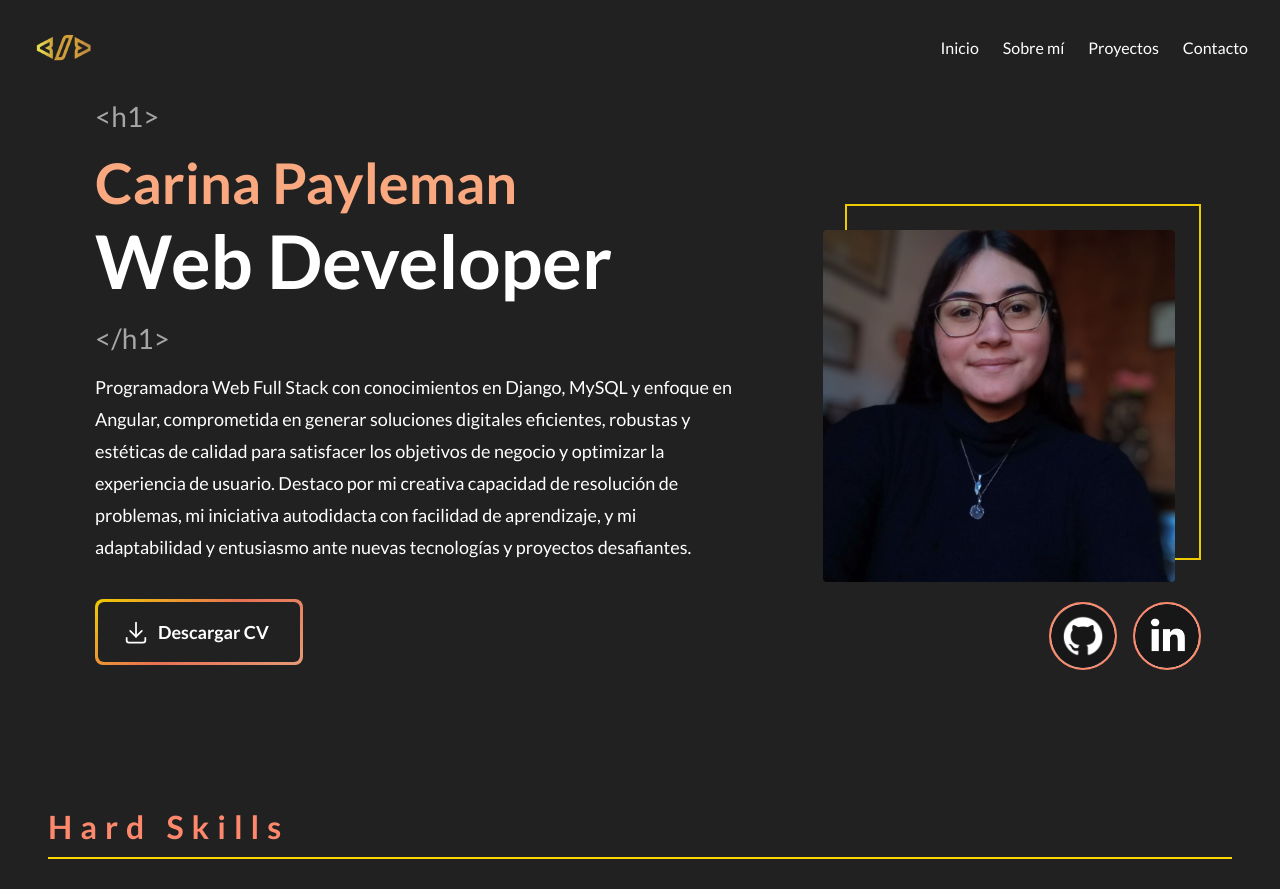
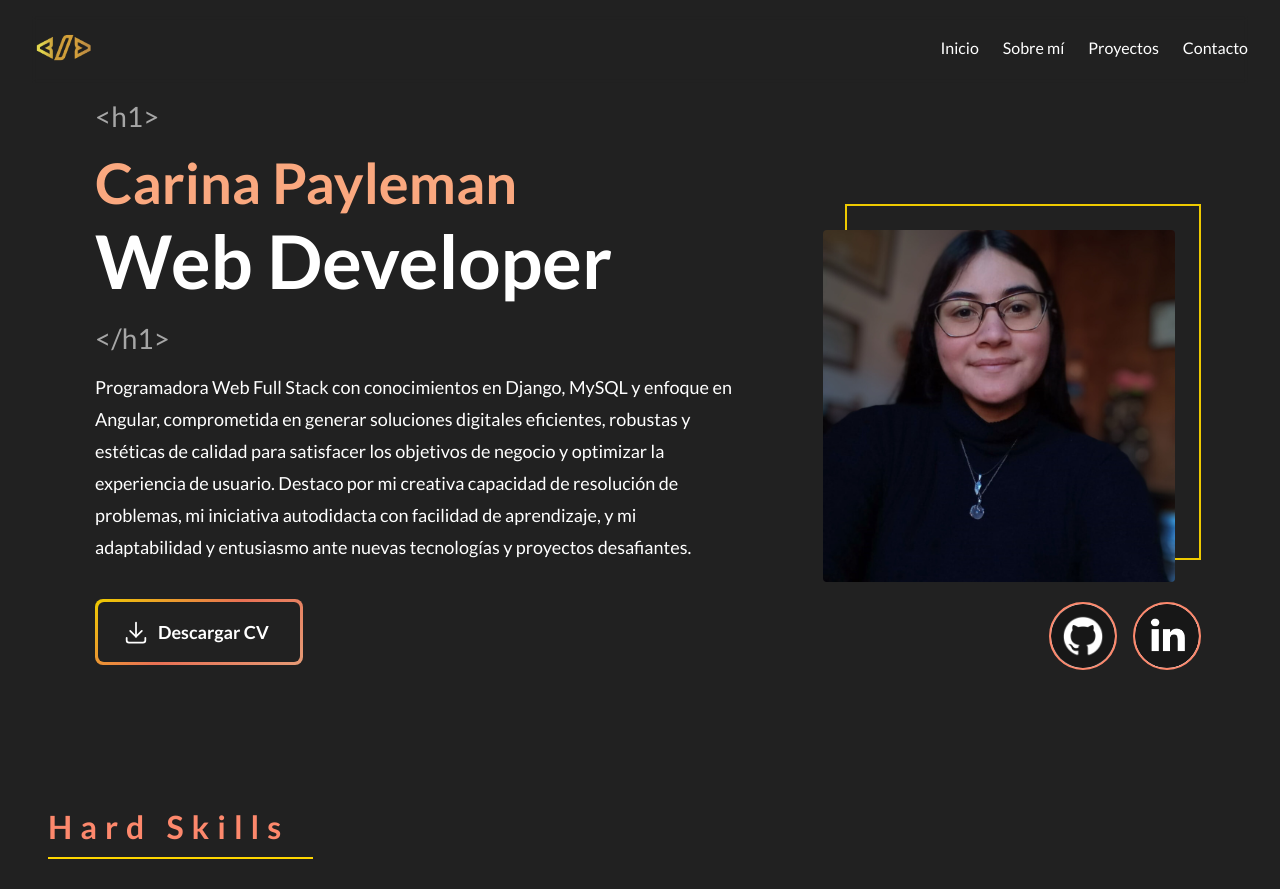
Before and after one commit to PaylemanC/portfolio, an Angular app: page / in a window 1280 px wide. Shown: the top 889 px of the page. Built offline with nearby package versions, Linux system fonts and the light colour scheme.

Commit message:
Cambio al subrayado de h2

```diff
--- a/src/app/app.component.scss
+++ b/src/app/app.component.scss
@@ -5,16 +5,15 @@ main {
 }
 
 h2 {
-  position: relative;
-  display: block;
   font-size: 3.2rem;
   font-weight: bold;
   margin: 32px 0;
   color: $secondary-color;
   line-height: 6rem;
   border-bottom: 2px solid gold;
-  z-index: -1;
   letter-spacing: 8px;
+  width: fit-content;
+  padding-right: 24px;
 }
 
 #introduction {
```
